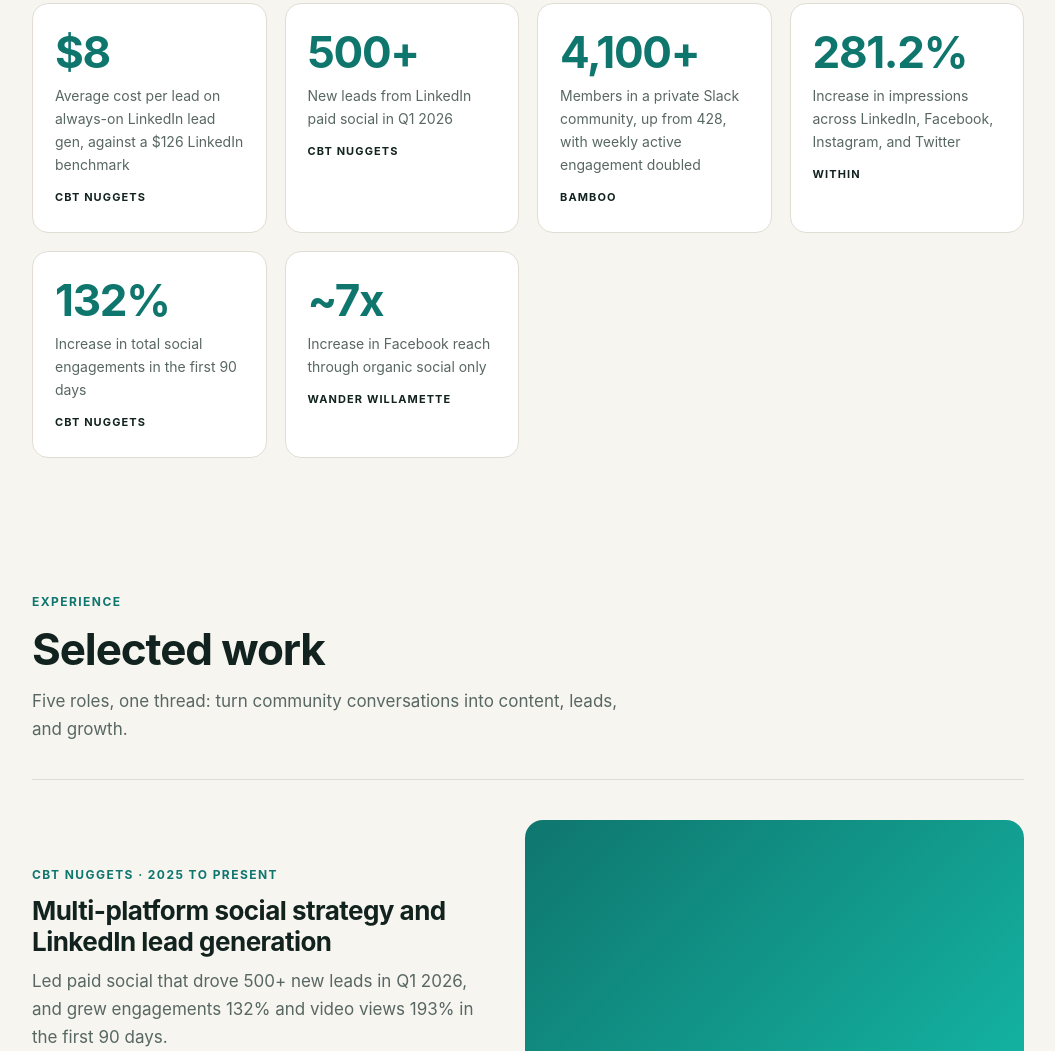
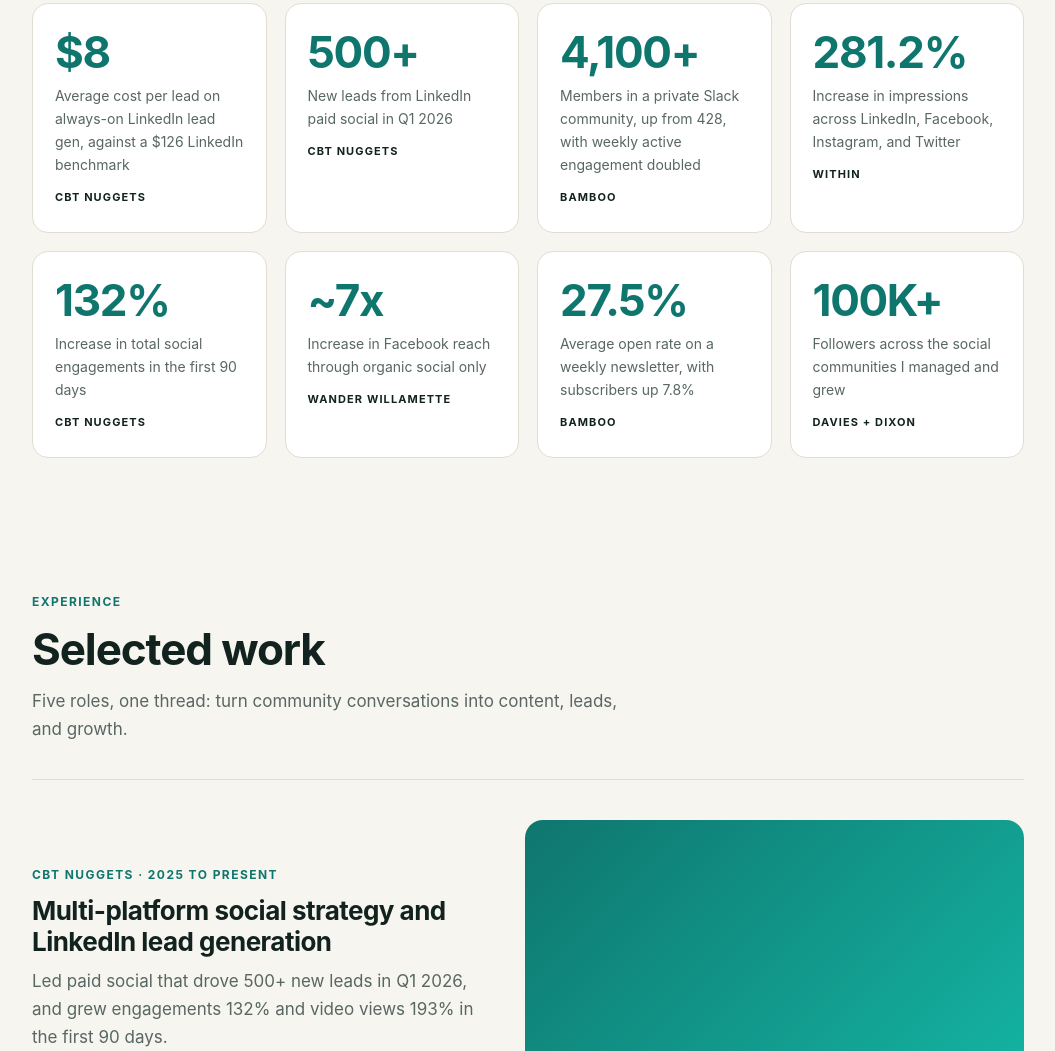
Before and after one commit to baileyhopp/portfolio, a plain HTML site: page index.html in a window 1280 px wide. Shown: the part 1078-2129 px from the top of the page, without its empty margins (112-1167 px from the left). Drawn offline with Linux system fonts and the light colour scheme.

Commit message:
Update index.html

```diff
--- a/index.html
+++ b/index.html
@@ -49,6 +49,8 @@
         <div class="metric"><b>281.2%</b><span>Increase in impressions across LinkedIn, Facebook, Instagram, and Twitter</span><em>WITHIN</em></div>
         <div class="metric"><b>132%</b><span>Increase in total social engagements in the first 90 days</span><em>CBT Nuggets</em></div>
         <div class="metric"><b>~7x</b><span>Increase in Facebook reach through organic social only</span><em>Wander Willamette</em></div>
+        <div class="metric"><b>27.5%</b><span>Average open rate on a weekly newsletter, with subscribers up 7.8%</span><em>Bamboo</em></div>
+        <div class="metric"><b>100K+</b><span>Followers across the social communities I managed and grew</span><em>davies + dixon</em></div>
       </div>
     </section>
 
```
